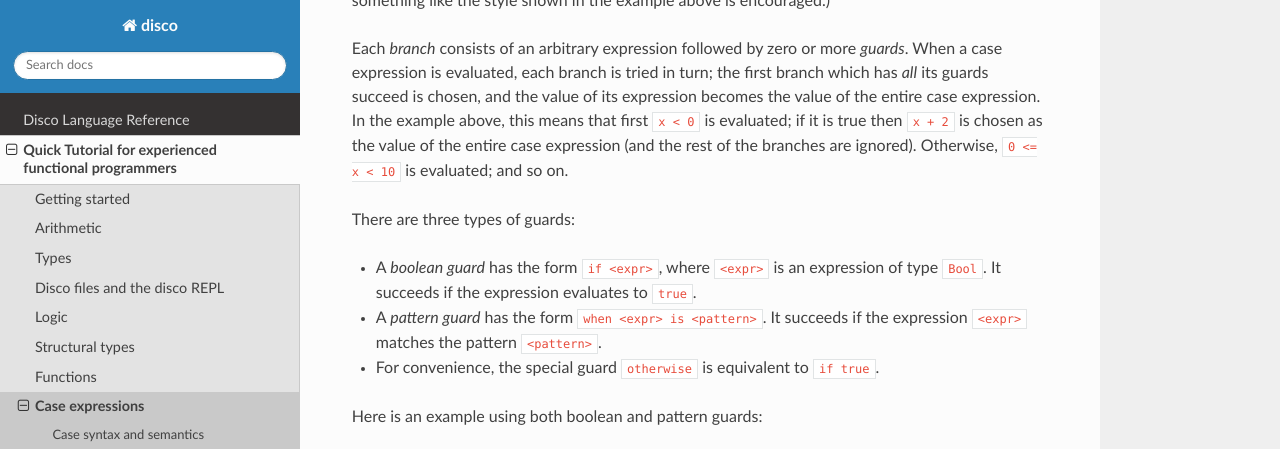
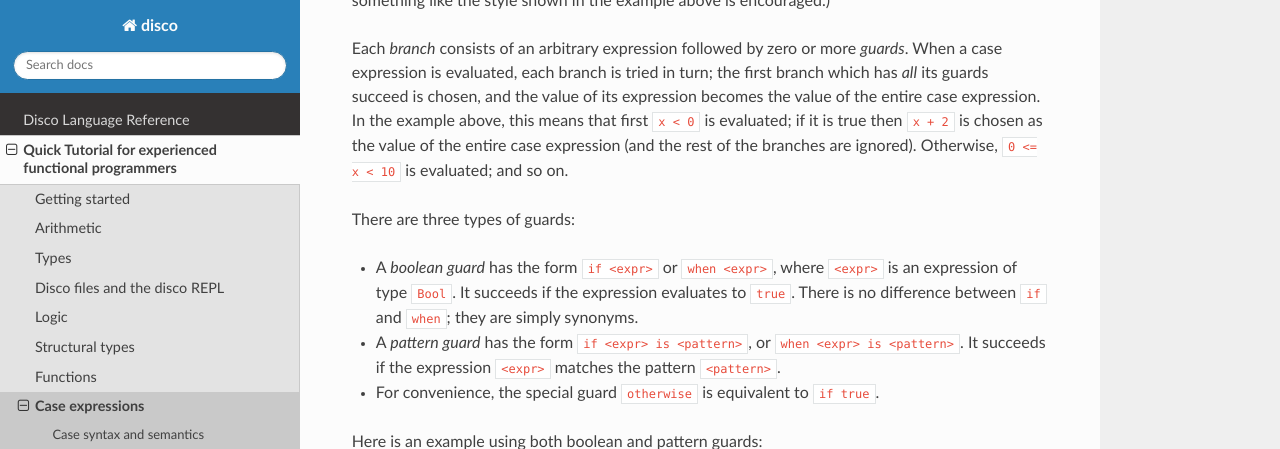
Before and after one commit to disco-lang/disco, a Sphinx documentation site: the page built from docs/tutorial/case.rst, in a window 1280 px wide and 900 px high, scrolled down 795 px, cut to the strip 0-449 px from the top of the window. Built offline with Sphinx 7.4.7 and the Read the Docs theme 2.0.0, drawn with Linux system fonts in a browser that asks for light colours; pages that are not in the unit, such as notebooks, are missing from menus.

Commit message:
update tutorial and a test case to reflect 54b99a1c

```diff
--- a/docs/tutorial/case.rst
+++ b/docs/tutorial/case.rst
@@ -52,10 +52,11 @@ ignored).  Otherwise, ``0 <= x < 10`` is evaluated; and so on.
 
 There are three types of guards:
 
-* A *boolean guard* has the form ``if <expr>``, where ``<expr>`` is an
+* A *boolean guard* has the form ``if <expr>`` or ``when <expr>``, where ``<expr>`` is an
   expression of type ``Bool``.  It succeeds if the expression
-  evaluates to ``true``.
-* A *pattern guard* has the form ``when <expr> is <pattern>``.  It succeeds
+  evaluates to ``true``.  There is no difference between ``if`` and
+  ``when``; they are simply synonyms.
+* A *pattern guard* has the form ``if <expr> is <pattern>``, or ``when <expr> is <pattern>``.  It succeeds
   if the expression ``<expr>`` matches the pattern ``<pattern>``.
 * For convenience, the special guard ``otherwise`` is equivalent
   to ``if true``.
```
Also changed, not shown: 2 other files.
